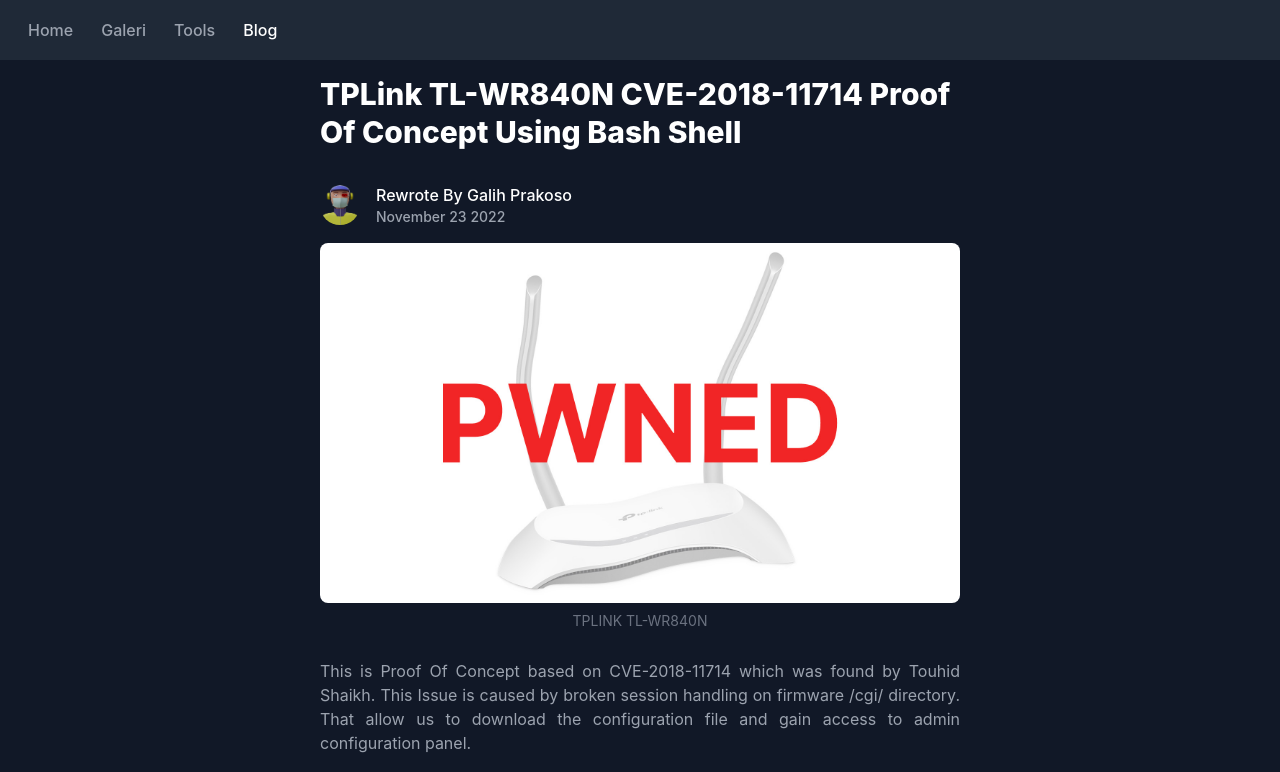
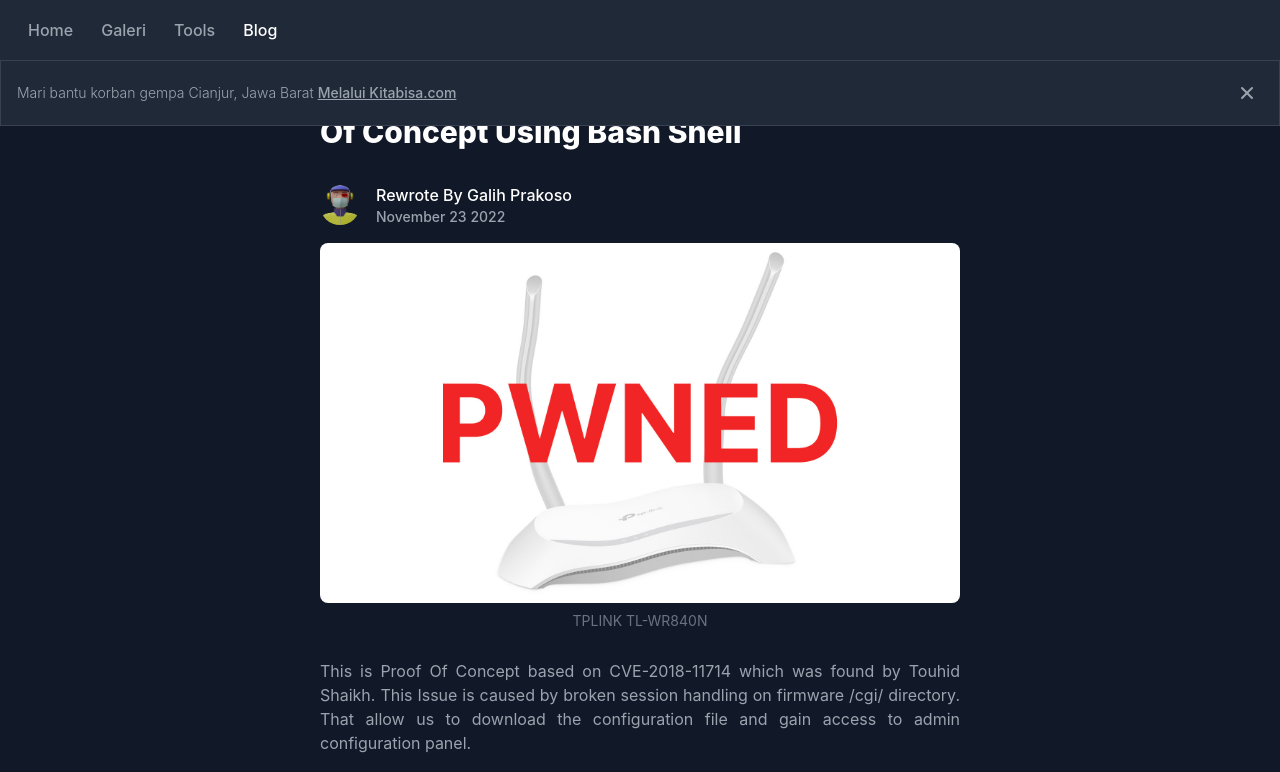
Before and after one commit to galihpd/galihpd.github.io, a plain HTML site: page blog/net/tlwr840n/tlwr840n.html in a window 1280 px wide. Shown: the top 772 px of the page. Drawn offline with nearby package versions, Linux system fonts and the light colour scheme; a script that the page names is missing.

Commit message:
Update tlwr840n.html

```diff
--- a/blog/net/tlwr840n/tlwr840n.html
+++ b/blog/net/tlwr840n/tlwr840n.html
@@ -47,6 +47,13 @@
       </div>
     </nav>
   </header>
+
+  <div id="banner" tabindex="-1" class="flex fixed z-50 gap-8 justify-between items-start py-3 px-4 w-full bg-gray-50 border border-b border-gray-200 sm:items-center dark:border-gray-700 lg:py-4 dark:bg-gray-800">
+      <p class="text-sm font-light text-gray-500 dark:text-gray-400">Mari bantu korban gempa Cianjur, Jawa Barat <a class="font-medium underline text-primary-600 dark:text-primary-500 hover:no-underline" href="https://kitabisa.com/campaign/jqruntukcianjur">Melalui Kitabisa.com</a></p>
+      <button data-collapse-toggle="banner" type="button" class="flex items-center text-gray-400 hover:bg-gray-200 hover:text-gray-900 rounded-lg text-sm p-1.5 dark:hover:bg-gray-600 dark:hover:text-white">
+          <svg class="w-5 h-5" fill="currentColor" viewBox="0 0 20 20" xmlns="http://www.w3.org/2000/svg"><path fill-rule="evenodd" d="M4.293 4.293a1 1 0 011.414 0L10 8.586l4.293-4.293a1 1 0 111.414 1.414L11.414 10l4.293 4.293a1 1 0 01-1.414 1.414L10 11.414l-4.293 4.293a1 1 0 01-1.414-1.414L8.586 10 4.293 5.707a1 1 0 010-1.414z" clip-rule="evenodd"></path></svg>
+      </button>
+  </div>
 
   <section class="bg-white dark:bg-gray-900 items-center">
     <div class="max-w-2xl px-4 py-4 mx-auto items-center">
```
